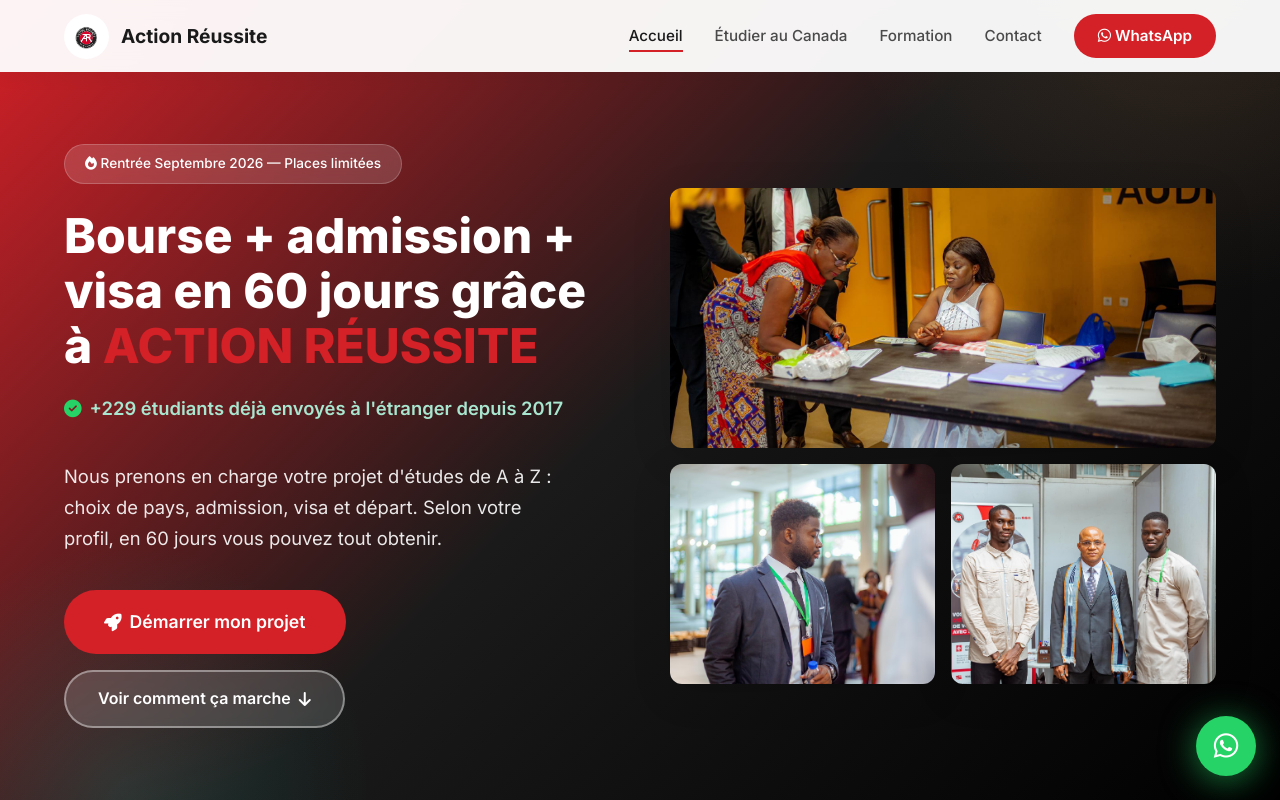
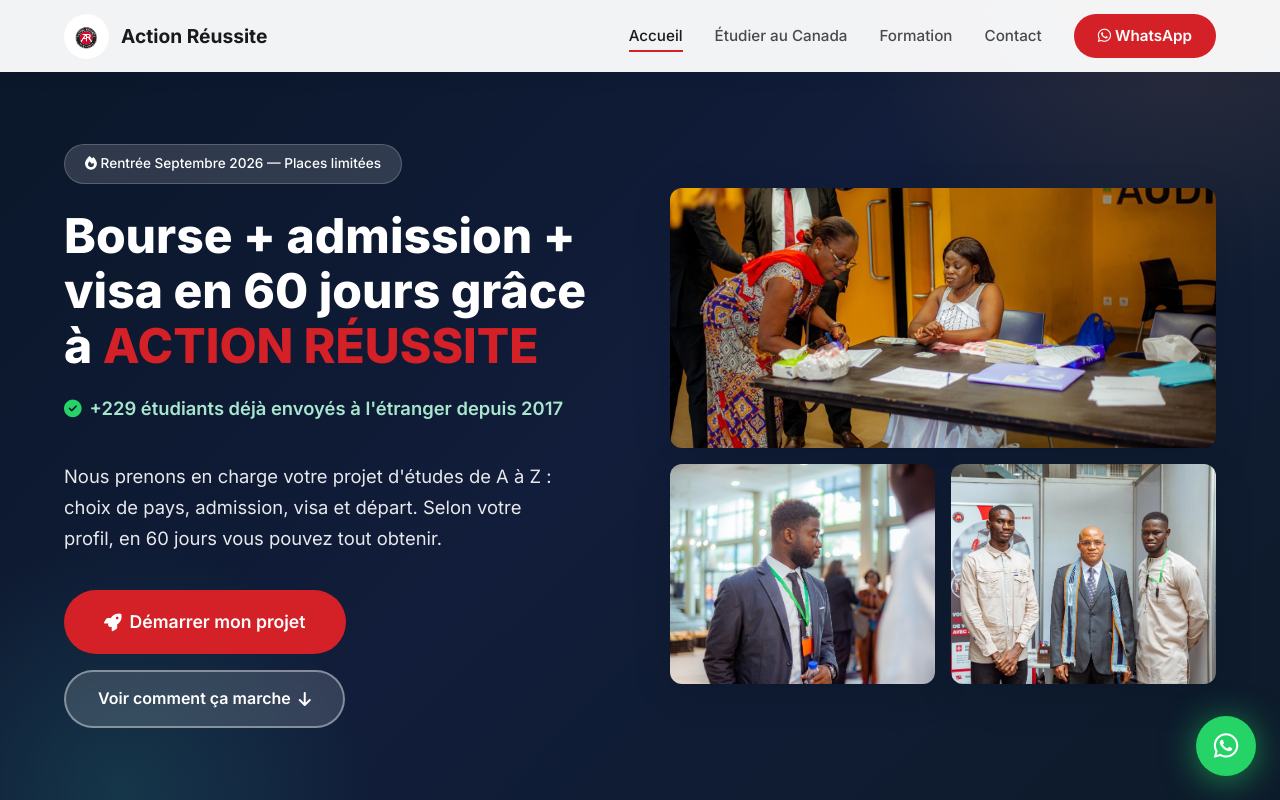
Before and after one commit to realtony0/actionreussite, a Next.js app: page / in a window 1280 px wide. Shown: the top 800 px of the page. Built offline with nearby package versions, Linux system fonts and the light colour scheme; no server answers; the database is empty.

Commit message:
Change hero and page header backgrounds to midnight blue
Replace red gradient backgrounds with midnight blue (#0A1628 → #111D3A)
on the hero section and all page headers (Contact, Formation, Étudier
au Canada, Créer un compte).

https://claude.ai/code/session_01V6JfN4KJUyMz4yCp2fAtno

```diff
--- a/app/globals.css
+++ b/app/globals.css
@@ -44,7 +44,7 @@ ul { list-style: none; }
 .hamburger span { width: 28px; height: 3px; background: var(--primary); border-radius: 3px; transition: var(--transition); }
 
 /* ===== HERO ===== */
-.hero { min-height: 100vh; display: flex; align-items: center; background: linear-gradient(135deg, var(--accent) 0%, var(--primary) 50%, var(--primary-dark) 100%); position: relative; overflow: hidden; padding-top: 72px; }
+.hero { min-height: 100vh; display: flex; align-items: center; background: linear-gradient(135deg, #0A1628 0%, #111D3A 50%, #0D1B2A 100%); position: relative; overflow: hidden; padding-top: 72px; }
 .hero::before { content: ''; position: absolute; top: -50%; right: -20%; width: 700px; height: 700px; background: radial-gradient(circle, rgba(244,162,97,0.15) 0%, transparent 70%); border-radius: 50%; }
 .hero::after { content: ''; position: absolute; bottom: -30%; left: -10%; width: 500px; height: 500px; background: radial-gradient(circle, rgba(42,157,143,0.2) 0%, transparent 70%); border-radius: 50%; }
 .hero .container { display: grid; grid-template-columns: 1fr 1fr; gap: 60px; align-items: center; position: relative; z-index: 2; }
@@ -174,7 +174,7 @@ ul { list-style: none; }
 .footer-team li a i { color: #25D366; }
 
 /* ===== PAGE HEADER ===== */
-.page-header { padding: 140px 0 80px; background: linear-gradient(135deg, var(--accent) 0%, var(--primary) 100%); color: white; text-align: center; }
+.page-header { padding: 140px 0 80px; background: linear-gradient(135deg, #0A1628 0%, #111D3A 100%); color: white; text-align: center; }
 .page-header h1 { font-size: 2.8rem; font-weight: 800; margin-bottom: 12px; }
 .page-header p { font-size: 1.15rem; opacity: 0.9; max-width: 600px; margin: 0 auto; }
 
```
